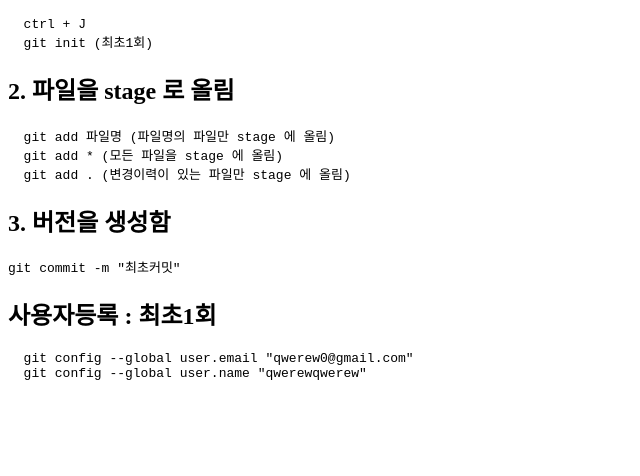
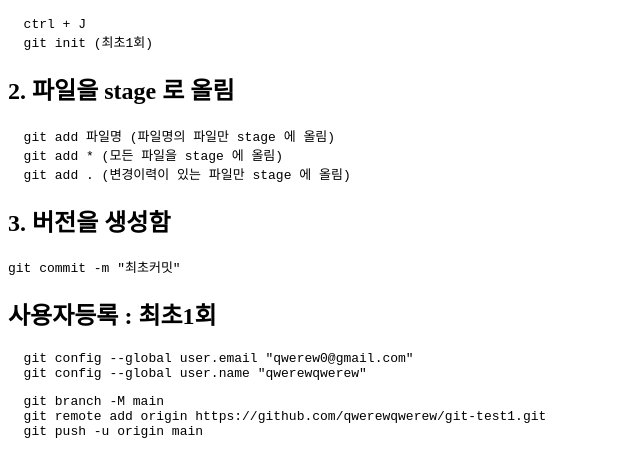
Before and after one commit to qwerewqwerew/git-test1, a plain HTML site: page index.html in a window 1280 px wide. Shown: the part 118-594 px from the top of the page, without its empty margins (0-640 px from the left). Drawn offline with Linux system fonts and the light colour scheme.

Commit message:
깃허브에 등록

```diff
--- a/index.html
+++ b/index.html
@@ -29,6 +29,11 @@ git commit -m "최초커밋"
   git config --global user.email "qwerew0@gmail.com"
   git config --global user.name "qwerewqwerew"
 </pre>
+<pre>
+  git branch -M main
+  git remote add origin https://github.com/qwerewqwerew/git-test1.git
+  git push -u origin main
+</pre>
 </body>
 
 </html>
```
